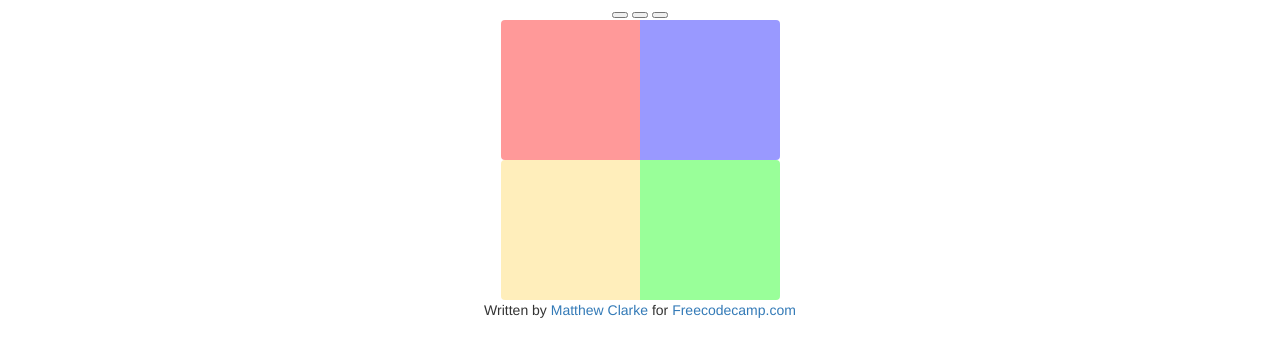
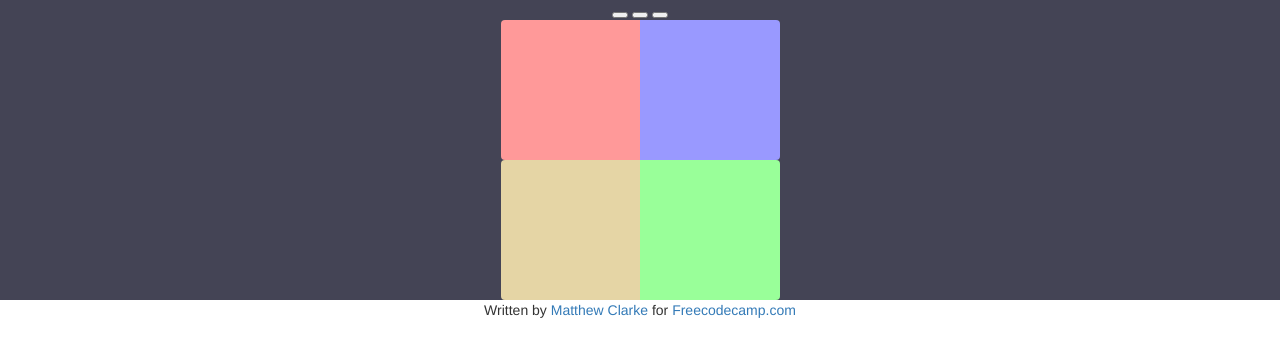
Before and after one commit to MattClarke131/simonFCC, a plain HTML site: page index.html in a window 1280 px wide. Drawn offline with nearby package versions, Linux system fonts and the light colour scheme.

Commit message:
adjust game colors

```diff
--- a/style.css
+++ b/style.css
@@ -1,5 +1,6 @@
 .simonGame {
   text-align: center;
+  background-color: #445
 }
 .simonGame .gameButton {
   height: 10em;
@@ -18,7 +19,7 @@
   background-color: #00F;
 }
 .yellowButton.inactive {
-  background-color: #FEB;
+  background-color: #E5D5A5;
 }
 .yellowButton.active {
   background-color: #FF0;
```
